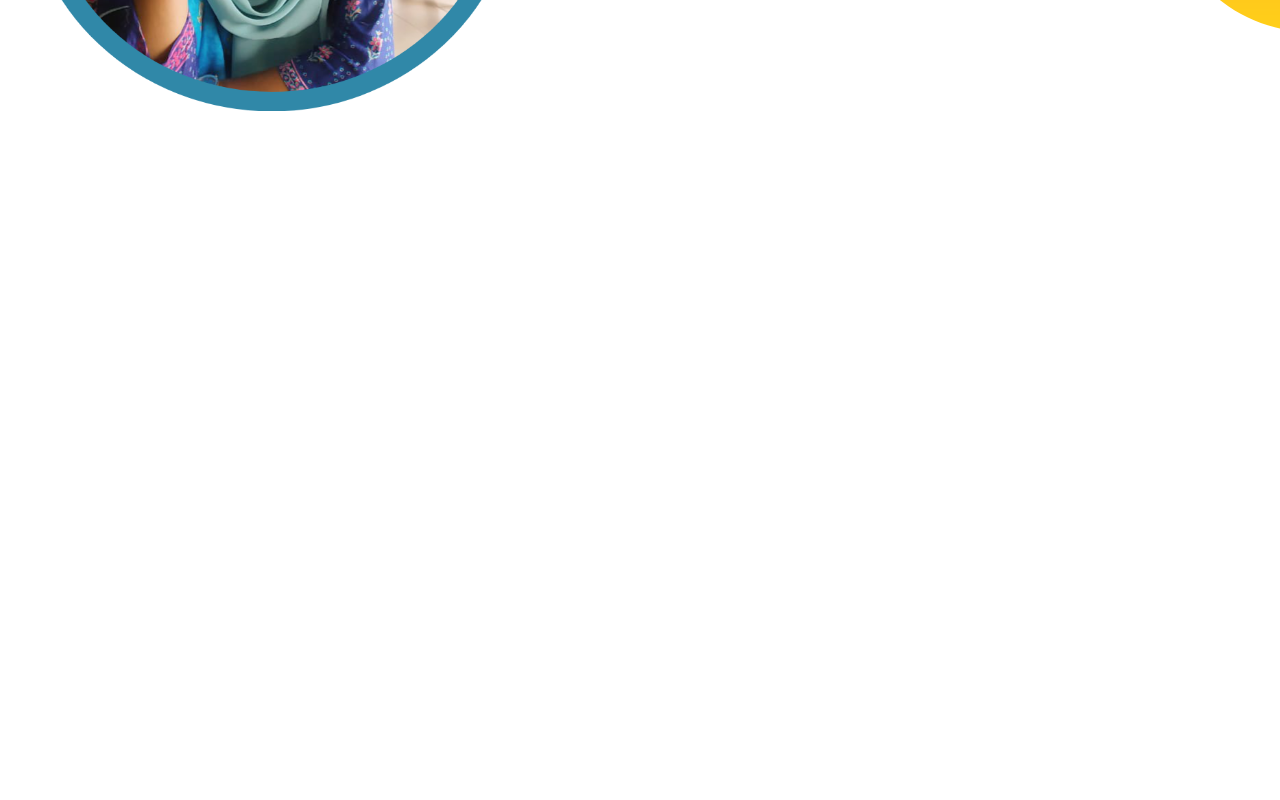
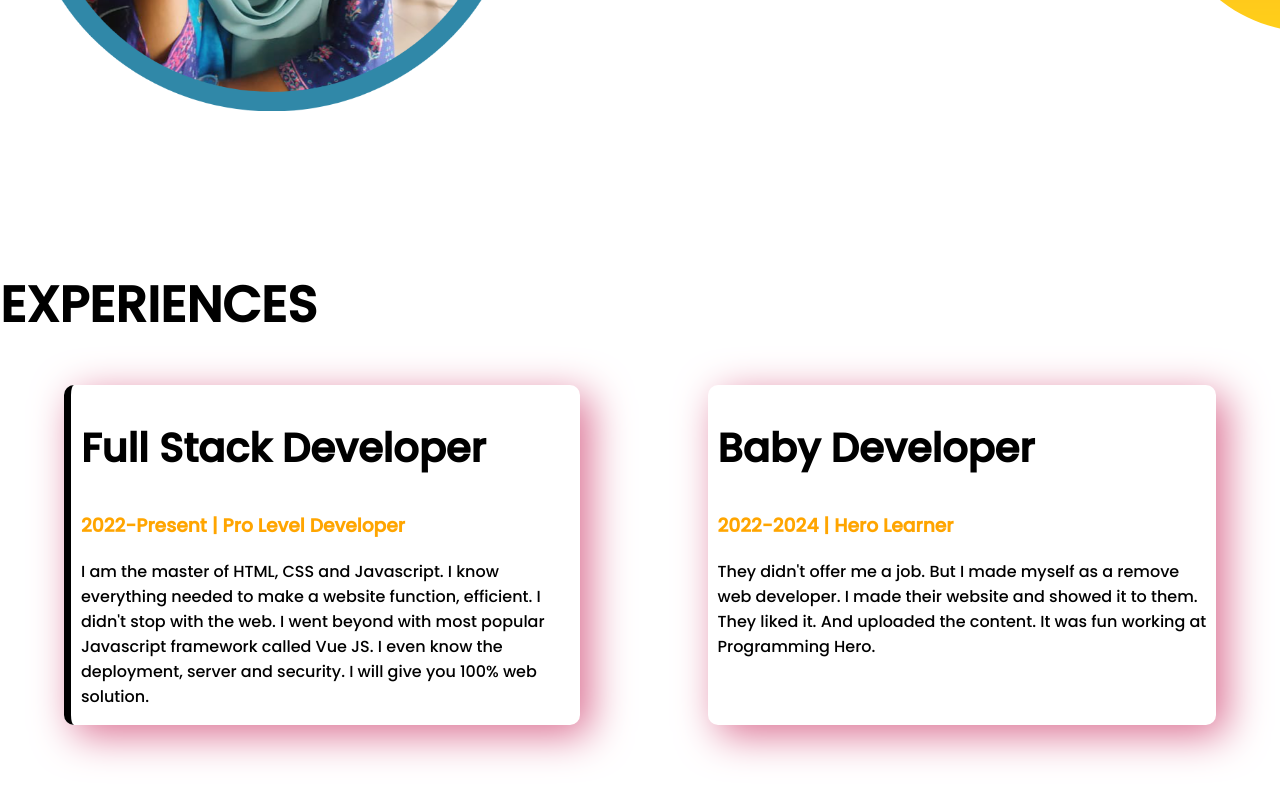
Before and after one commit to wasi44/developer-portfolio, a plain HTML site: page index.html in a window 1280 px wide. Shown: the part 982-1782 px from the top of the page. Before the commit the page ends 1250 px from the top, so only its background shows below. Drawn offline with Linux system fonts and the light colour scheme.

Commit message:
footer and experience added

```diff
--- a/index.html
+++ b/index.html
@@ -13,7 +13,7 @@
 </head>
 
 <body>
-    <section class="top-banner">
+    <section class="top-banner flexible-container">
         <div class="half-width">
             <h1>Welcome To</h1>
             <h1><span class="orange-color">Tasnims</span> World!</h1>
@@ -28,7 +28,7 @@
         </div>
 
     </section>
-    <section class="dream-big">
+    <section class="dream-big flexible-container">
         <div class="half-width">
             <img src="eid2.png" alt="wasi">
         </div>
@@ -42,6 +42,33 @@
         </div>
 
     </section>
+    <section class="experience-area">
+        <h1> EXPERIENCES</h1>
+        <div class="flexible-container">
+            <div id="web-dev-experience" class="experience-iteam">
+                <h2>
+                    Full Stack Developer
+                </h2>
+                <h3 class="orange-color">2022-Present | Pro Level Developer</h3>
+                <p>
+                    I am the master of HTML, CSS and Javascript. I know everything needed to make a website function, efficient. I didn't stop with the web. I went beyond with most popular Javascript framework called Vue JS. I even know the deployment, server and security.
+                    I will give you 100% web solution.
+                </p>
+
+            </div>
+            <div class="experience-iteam">
+                <h2>
+                    Baby Developer
+                </h2>
+                <h3 class="orange-color">
+                    2022-2024 | Hero Learner
+                </h3>
+                <p>They didn't offer me a job. But I made myself as a remove web developer. I made their website and showed it to them. They liked it. And uploaded the content. It was fun working at Programming Hero.</p>
+
+            </div>
+        </div>
+
+    </section>
 
 </body>
 
--- a/style.css
+++ b/style.css
@@ -7,11 +7,15 @@ h1 {
                 font-size: 50px;
             }
 
+            h2 {
+                font-size: 40px;
+            }
+
             .orange-color {
                 color: orange;
             }
 
-section {
+            .flexible-container {
                 display: flex;
                 margin-bottom: 150px;
             }
@@ -44,3 +48,22 @@ section {
                 background-repeat: no-repeat;
                 background-position: right;
             }
+
+            .experience-iteam {
+                width: 40%;
+                margin-left: 5%;
+                margin-right: 5%;
+                padding-left: 10px;
+                border-radius: 10px;
+                box-shadow: 10px 10px 40px palevioletred;
+            }
+
+            #web-dev-experience {
+                border-left: 7px solid;
+                border-image: linear-gradient (blue, cyan);
+                border-image-slice: 1;
+                .experience-area {
+                    background-image: url(images/exp-bg.png);
+                    background-repeat: no-repeat;
+                    background-position: left;
+                }
```
Lines whose indentation alone changed are shown as unchanged.
